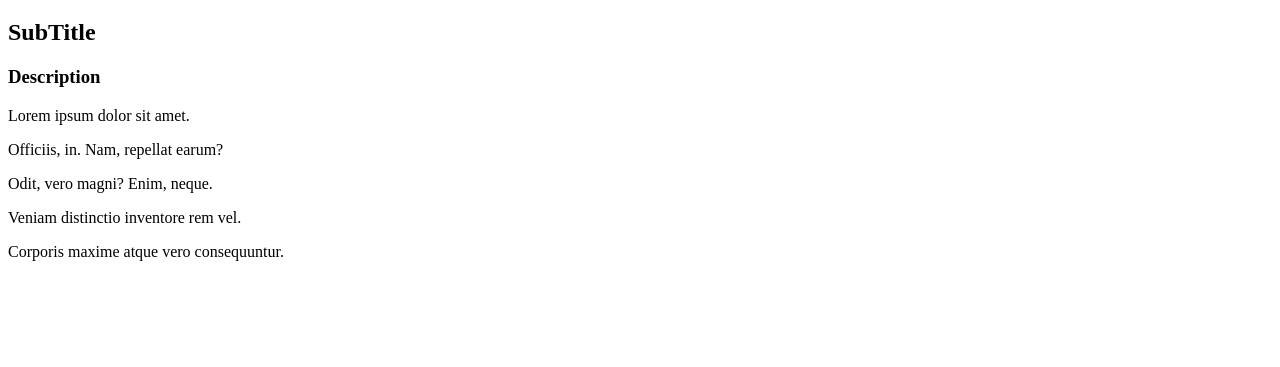
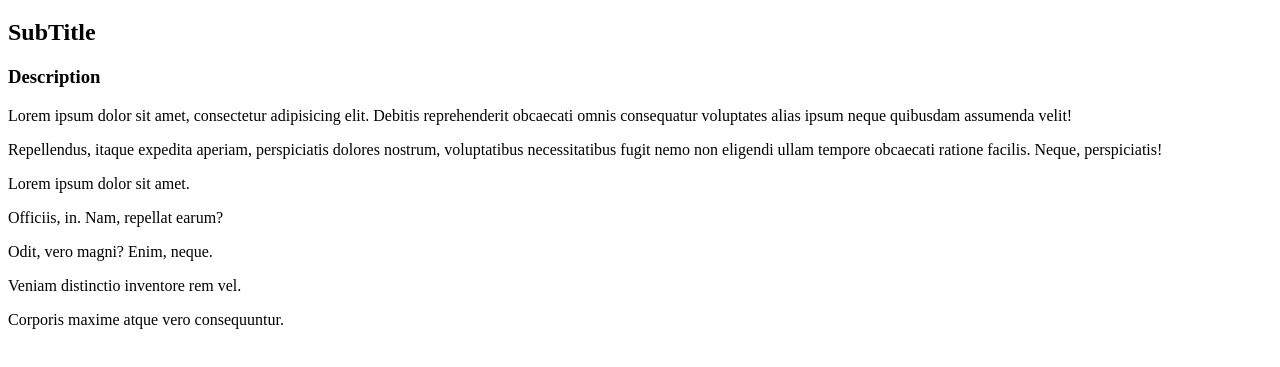
Before and after one commit to qnopka/__git-temp, a plain HTML site: page page.html in a window 1280 px wide. Shown: the part 61-428 px from the top of the page. Drawn offline with Linux system fonts and the light colour scheme.

Commit message:
GUI commit

```diff
--- a/page.html
+++ b/page.html
@@ -11,6 +11,9 @@
     <h2>SubTitle</h2>
     <h3>Description</h3>
 
+    <p>Lorem ipsum dolor sit amet, consectetur adipisicing elit. Debitis reprehenderit obcaecati omnis consequatur voluptates alias ipsum neque quibusdam assumenda velit!</p>
+    <p>Repellendus, itaque expedita aperiam, perspiciatis dolores nostrum, voluptatibus necessitatibus fugit nemo non eligendi ullam tempore obcaecati ratione facilis. Neque, perspiciatis!</p>
+
     <p>Lorem ipsum dolor sit amet.</p>
     <p>Officiis, in. Nam, repellat earum?</p>
     <p>Odit, vero magni? Enim, neque.</p>
```
Also changed, not shown: index.html (+1 -0 lines).
